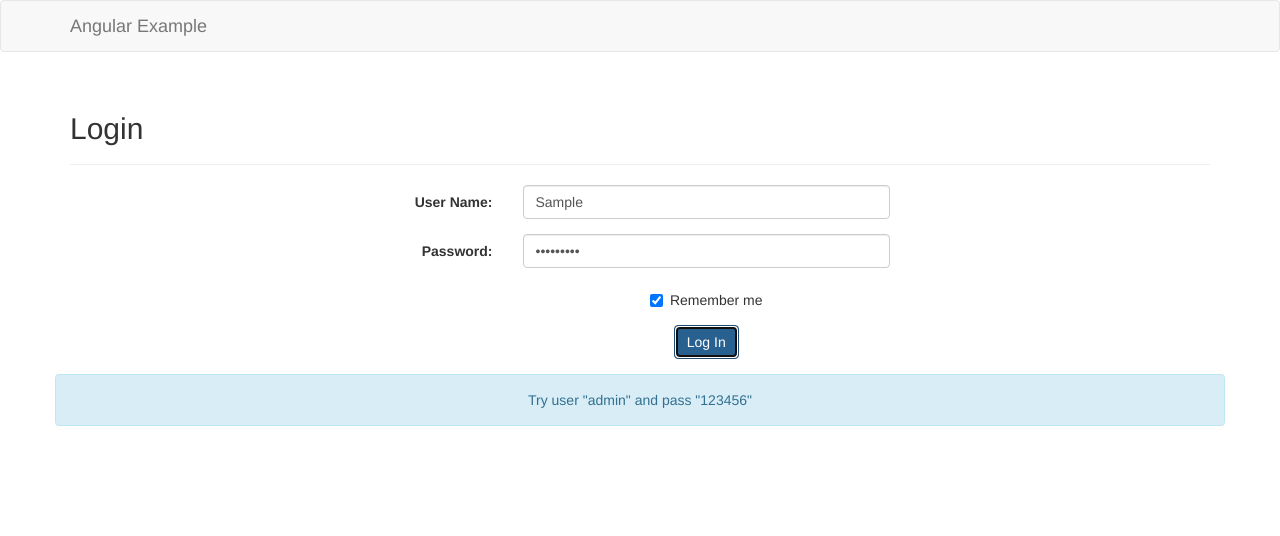
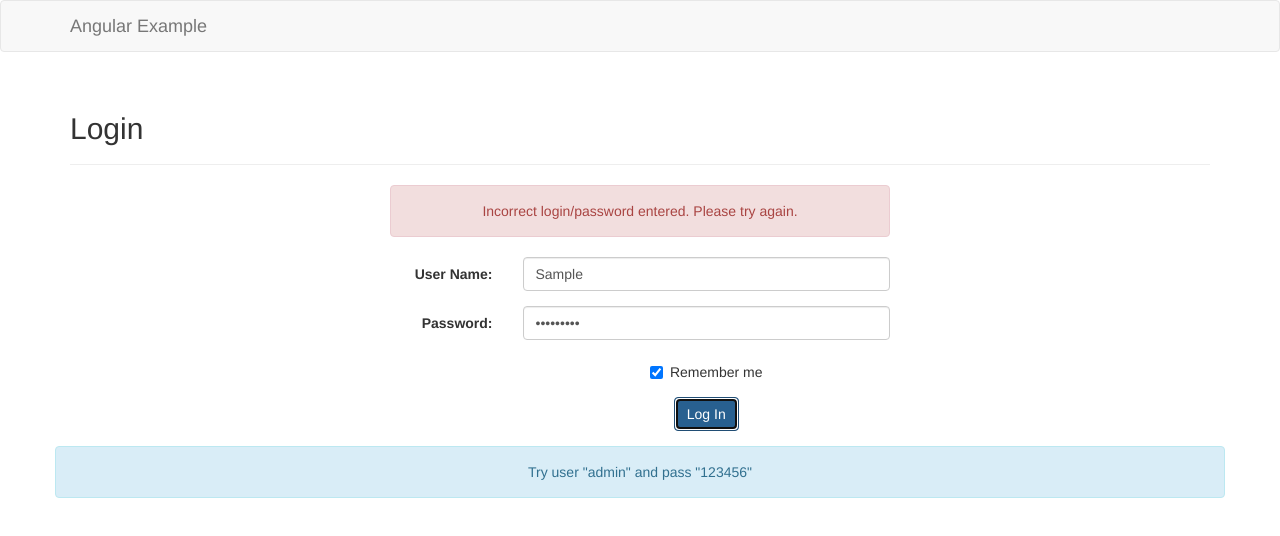
Before and after one commit to semerkov/AngularWithSpringBoot, a website: page client/index.html at #!/login in a window 1280 px wide. Both pictures are taken after typing "Sample", "Sample123" into the empty fields and a click on the input "Log In". Drawn offline with Linux system fonts and the light colour scheme; some packages are replaced by stand-ins of ours; no server answers.

Commit message:
- Added message to error of login

```diff
--- a/client/app/login/login.html
+++ b/client/app/login/login.html
@@ -6,6 +6,9 @@
     <div align="center">
         <div style="width: 500px;">
             <form class="form-horizontal">
+                <div class="alert alert-danger" ng-show="messages.length > 0" role="alert">
+                    <div ng-repeat="message in messages">{{message}}</div>
+                </div>
                 <div class="form-group">
                     <label for="username" class="col-sm-3 control-label">User Name:</label>
                     <div class="col-sm-9">
--- a/client/app/login/loginCtrl.js
+++ b/client/app/login/loginCtrl.js
@@ -19,10 +19,10 @@ userModule.controller('LoginCtrl', ['$scope', '$rootScope', '$location', '$cooki
                 $rootScope.loggedUser = user;
                 $location.path("/");
             }, function(reason) {
-                // Print error message
+                $scope.messages = [reason];
             });
         }, function(reason) {
-            // Print error message
+            $scope.messages = ['Incorrect login/password entered. Please try again.'];
         });
     };
 }]);
```
